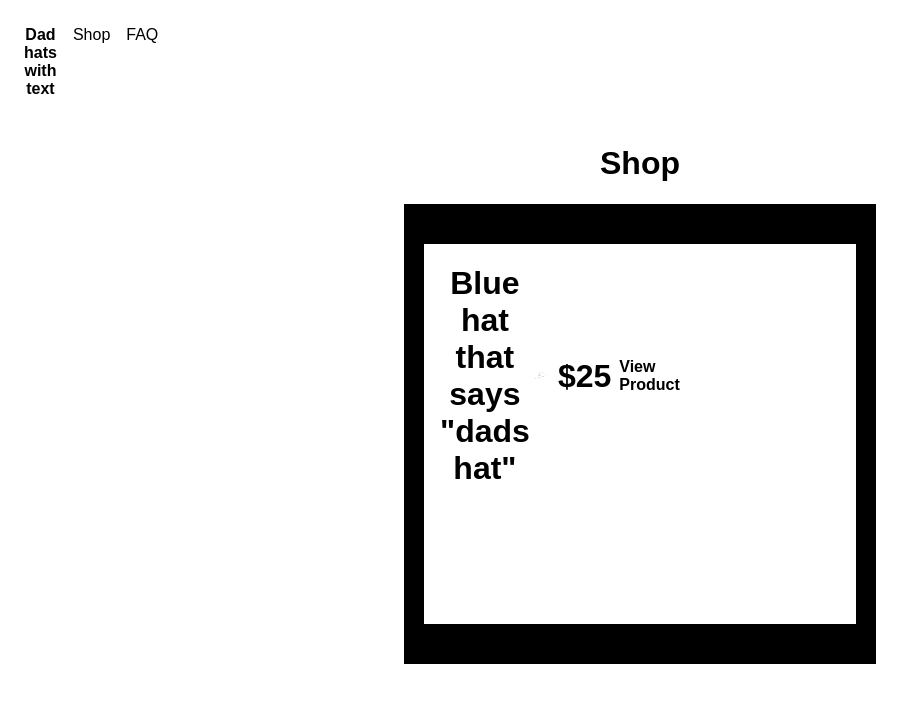
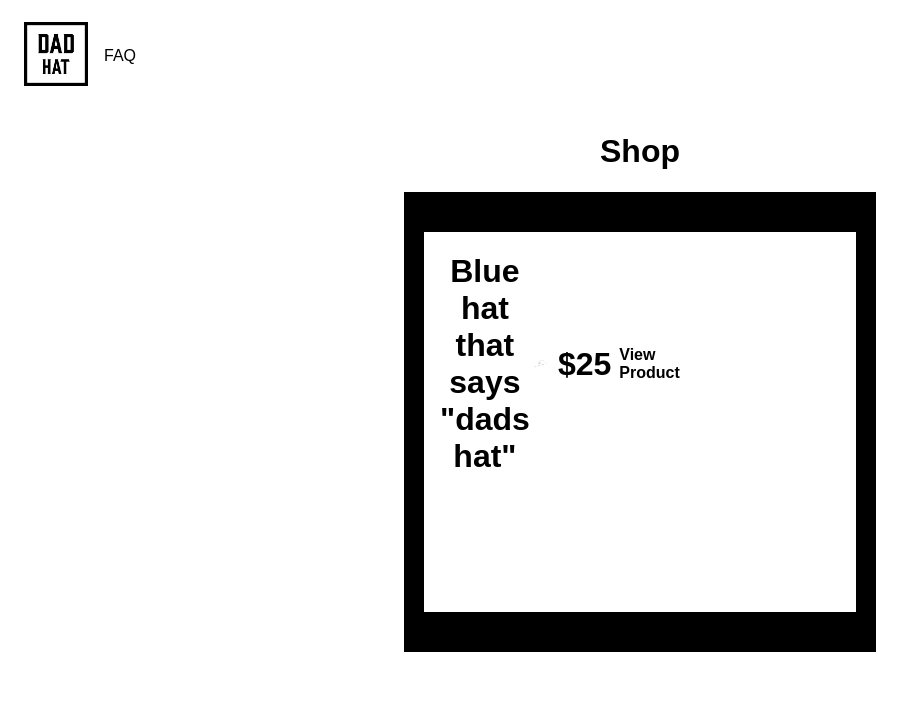
Before and after one commit to sneakycrow/dadhatswithtext, a Next.js app: page / in a window 1280 px wide. Shown: the top 702 px of the page, without its empty margins (0-915 px from the left). Built offline with nearby package versions, Linux system fonts and the light colour scheme.

Commit message:
adjusted links, styling of nav

```diff
--- a/components/nav.js
+++ b/components/nav.js
@@ -1,7 +1,7 @@
 import React from 'react';
 import Link from 'next/link';
 
-const links = [{ href: '/shop', label: 'Shop' }, { href: '/faq', label: 'FAQ' }].map(link => {
+const links = [{ href: '/faq', label: 'FAQ' }].map(link => {
   link.key = `nav-link-${link.href}-${link.label}`;
   return link;
 });
@@ -11,7 +11,9 @@ const Nav = () => (
     <ul>
       <li>
         <Link href="/">
-          <a className="brand">Dad hats with text</a>
+          <a className="brand">
+            <img className="logo" src="/static/logo.png" />
+          </a>
         </Link>
       </li>
       {links.map(({ key, href, label }) => (
@@ -30,13 +32,15 @@ const Nav = () => (
         text-align: center;
         display: grid;
         grid-template-columns: repeat(12, 1fr);
+        padding: 0 16px;
       }
       ul {
         display: flex;
         justify-content: flex-start;
+        align-items: center;
       }
       nav > ul {
-        padding: 4px 16px;
+        padding: 0;
         grid-column: 1 / span 12;
       }
       li {
@@ -49,7 +53,11 @@ const Nav = () => (
         font-size: 1em;
       }
       a.brand {
-        font-weight: bold;
+        display: inline-block;
+      }
+      img.logo {
+        max-width: 64px;
+        height: auto;
       }
       a:hover {
         text-decoration: underline;
```
